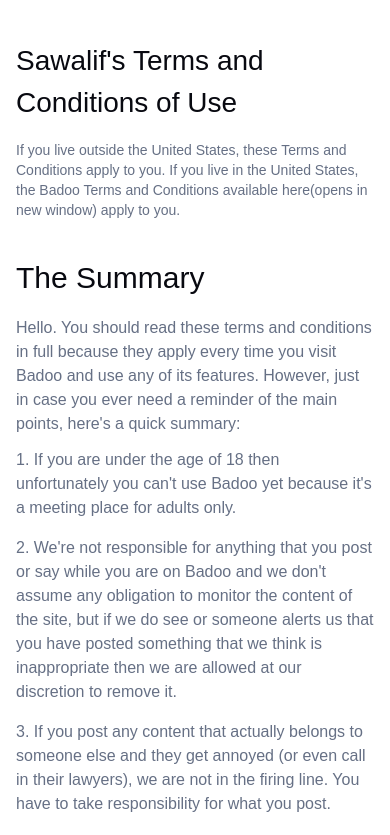
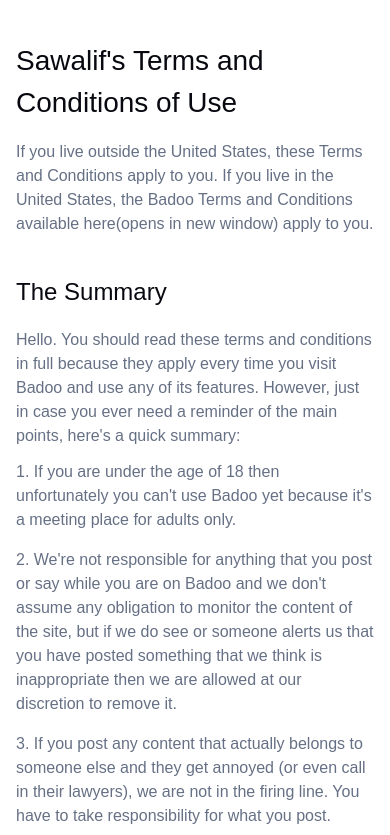
Before and after one commit to Victhereum/sawalif-frontend, a Next.js app: page /terms-and-conditions in a window 390 px wide. Shown: the top 835 px of the page. Built offline with nearby package versions, Linux system fonts and the light colour scheme.

Commit message:
refactor: Update text size on mobile

```diff
--- a/app/terms-and-conditions/page.tsx
+++ b/app/terms-and-conditions/page.tsx
@@ -10,7 +10,7 @@
             Sawalif&apos;s Terms and Conditions of Use
           </h1>
 
-          <p className="font-normal text-sm md:text-base text-neutral-gray200">
+          <p className="font-normal text-base text-neutral-gray200">
             If you live outside the United States, these Terms and Conditions
             apply to you. If you live in the United States, the Badoo Terms and
             Conditions available here(opens in new window) apply to you.
--- a/components/custom/content.tsx
+++ b/components/custom/content.tsx
@@ -11,7 +11,7 @@
     <div>
       <div className="flex flex-col gap-y-5">
         <h2
-          className="text-primary-dark font-normal text-3xl
+          className="text-primary-dark font-normal text-2xl md:text-3xl
         "
         >
           {title}
```
